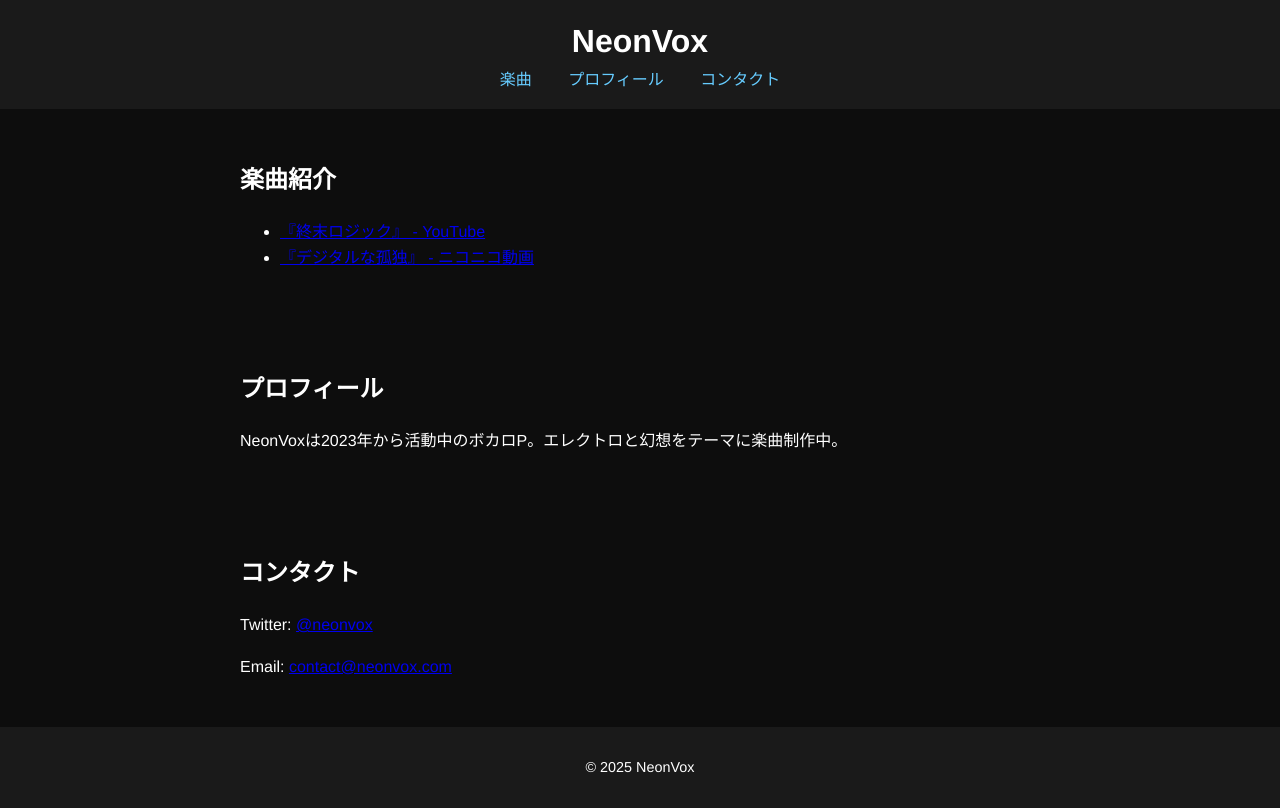
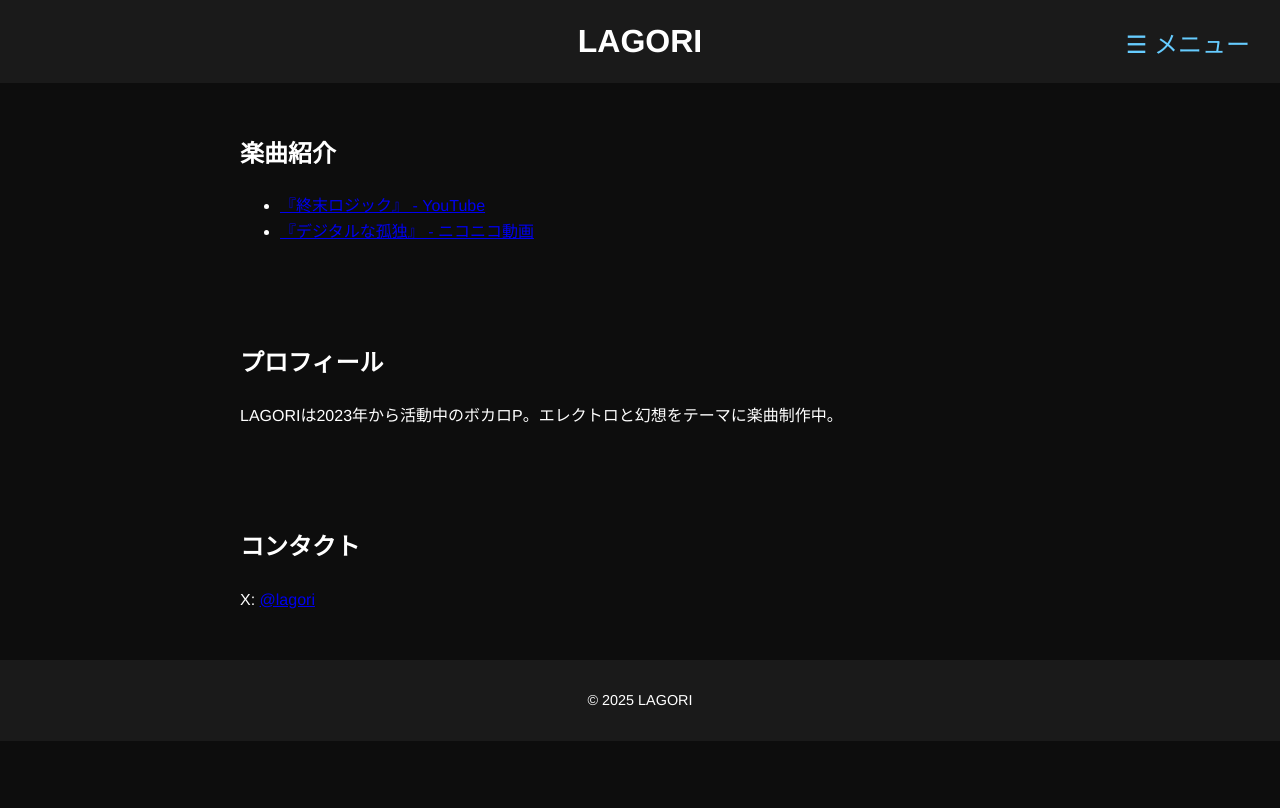
Before and after one commit to lagori1xi/LAGORI_site, a plain HTML site: page index.html in a window 1280 px wide. Drawn offline with Linux system fonts and the light colour scheme.

Commit message:
Add files via upload

```diff
--- a/index.html
+++ b/index.html
@@ -3,13 +3,14 @@
 <head>
   <meta charset="UTF-8" />
   <meta name="viewport" content="width=device-width, initial-scale=1.0" />
-  <title>NeonVox Official</title>
+  <title>LAGORI Official</title>
   <link rel="stylesheet" href="style.css" />
 </head>
 <body>
   <header>
-    <h1>NeonVox</h1>
-    <nav>
+    <h1>LAGORI</h1>
+    <button class="menu-toggle" onclick="toggleMenu()">☰ メニュー</button>
+    <nav id="menu" class="hidden">
       <a href="#music">楽曲</a>
       <a href="#profile">プロフィール</a>
       <a href="#contact">コンタクト</a>
@@ -27,18 +28,24 @@
 
     <section id="profile">
       <h2>プロフィール</h2>
-      <p>NeonVoxは2023年から活動中のボカロP。エレクトロと幻想をテーマに楽曲制作中。</p>
+      <p>LAGORIは2023年から活動中のボカロP。エレクトロと幻想をテーマに楽曲制作中。</p>
     </section>
 
     <section id="contact">
       <h2>コンタクト</h2>
-      <p>Twitter: <a href="https://twitter.com/neonvox" target="_blank">@neonvox</a></p>
-      <p>Email: <a href="mailto:contact@neonvox.com">contact@neonvox.com</a></p>
+      <p>X: <a href="https://twitter.com/lagori" target="_blank">@lagori</a></p>
     </section>
   </main>
 
   <footer>
-    <p>&copy; 2025 NeonVox</p>
+    <p>&copy; 2025 LAGORI</p>
   </footer>
+
+  <script>
+    function toggleMenu() {
+      const menu = document.getElementById("menu");
+      menu.classList.toggle("hidden");
+    }
+  </script>
 </body>
 </html>
--- a/style.css
+++ b/style.css
@@ -11,6 +11,7 @@ header {
   background: #1a1a1a;
   padding: 1em;
   text-align: center;
+  position: relative;
 }
 
 header h1 {
@@ -18,10 +19,30 @@ header h1 {
   font-size: 2em;
 }
 
+.menu-toggle {
+  background: none;
+  border: none;
+  color: #66ccff;
+  font-size: 1.5em;
+  cursor: pointer;
+  position: absolute;
+  top: 1em;
+  right: 1em;
+}
+
+nav {
+  margin-top: 1em;
+}
+
 nav a {
+  display: block;
   color: #66ccff;
-  margin: 0 1em;
+  margin: 0.5em 0;
   text-decoration: none;
+}
+
+nav.hidden {
+  display: none;
 }
 
 section {
```
